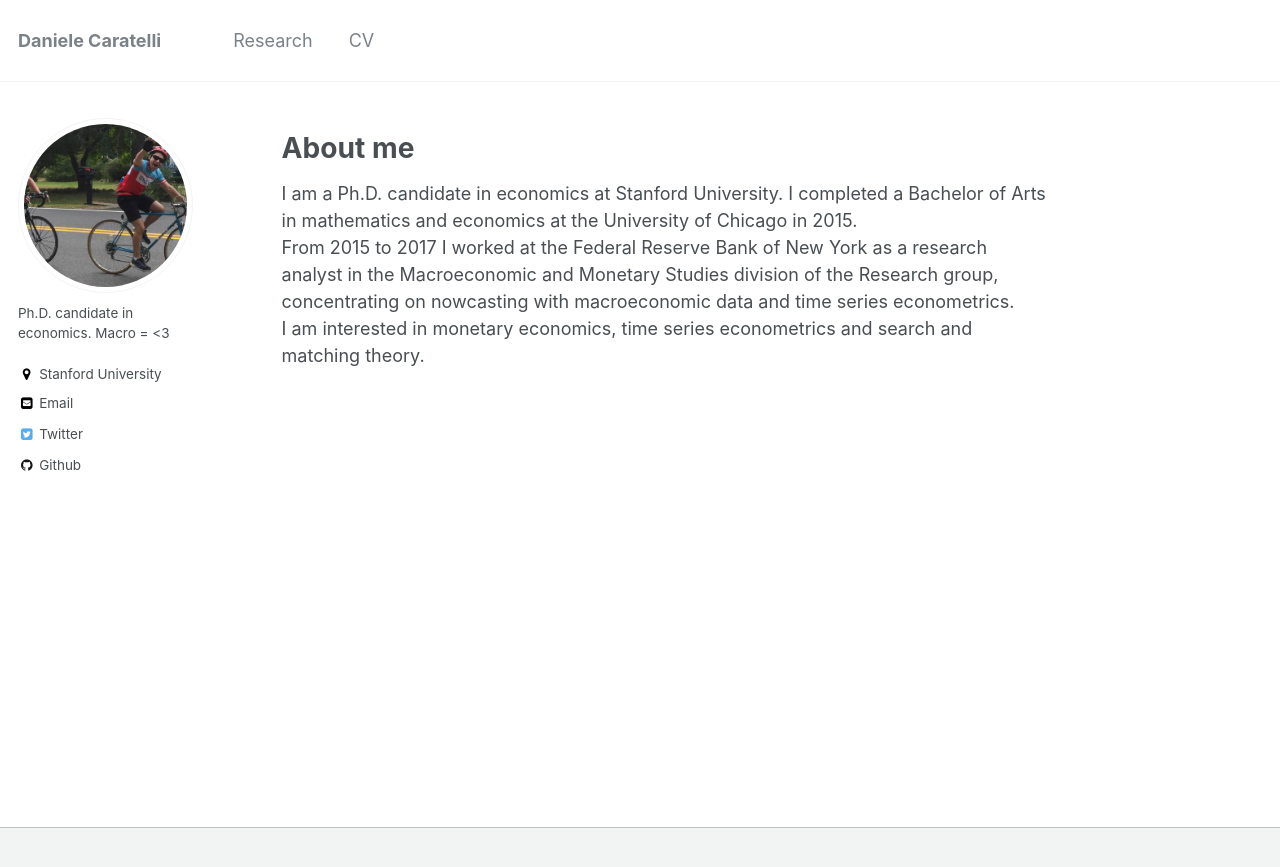
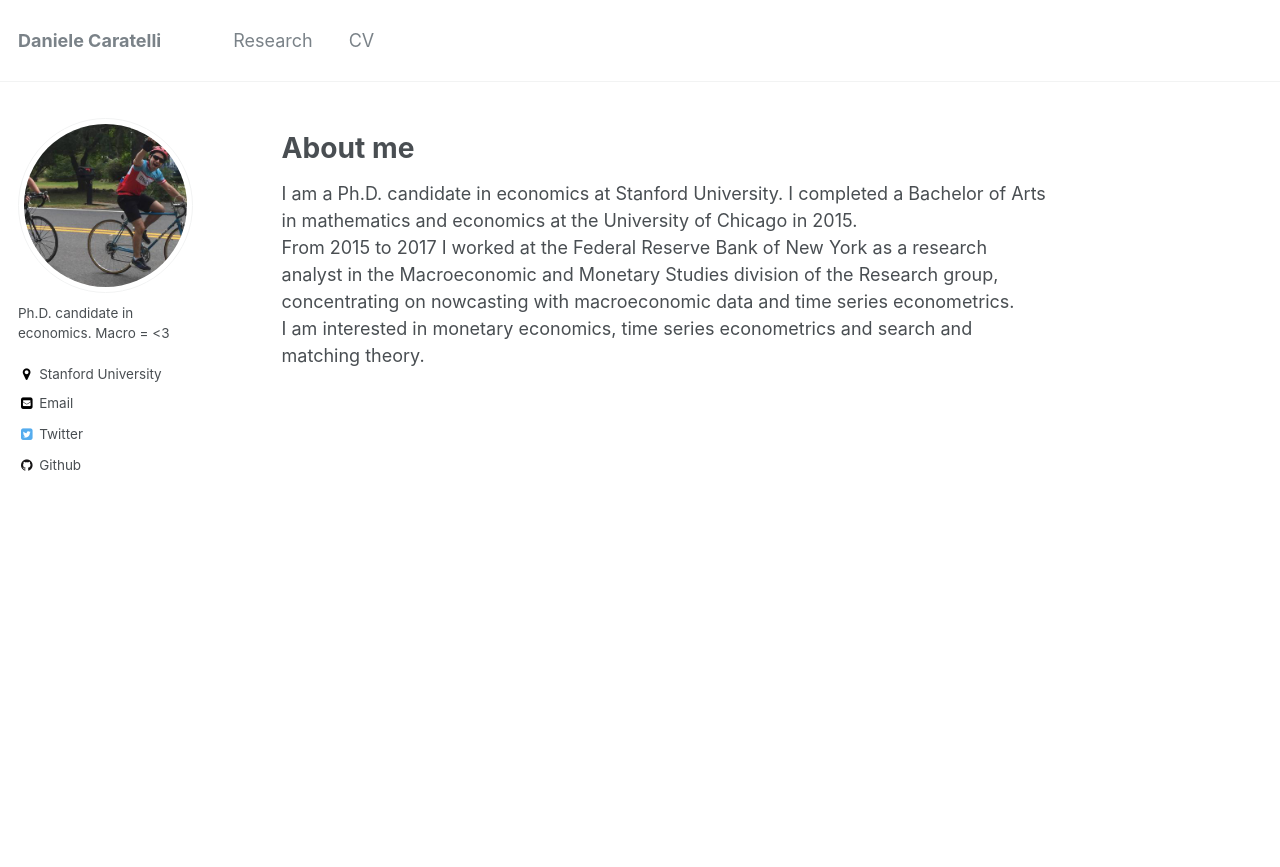
Before and after one commit to danicaratelli/danicaratelli.github.io, a Jekyll site: the page built from _pages/about.md, in a window 1280 px wide. Shown: the top 867 px of the page. Built offline with Jekyll 4.4.1, drawn with Linux system fonts in a browser that asks for light colours.

Commit message:
remove footer

```diff
--- a/_layouts/default.html
+++ b/_layouts/default.html
@@ -18,12 +18,12 @@ layout: compress
 
     {{ content }}
 
-    <div class="page__footer">
+    <!--div class="page__footer">
       <footer>
         {% include footer/custom.html %}
         {% include footer.html %}
       </footer>
-    </div>
+    </div-->
 
     {% include scripts.html %}
 
```
